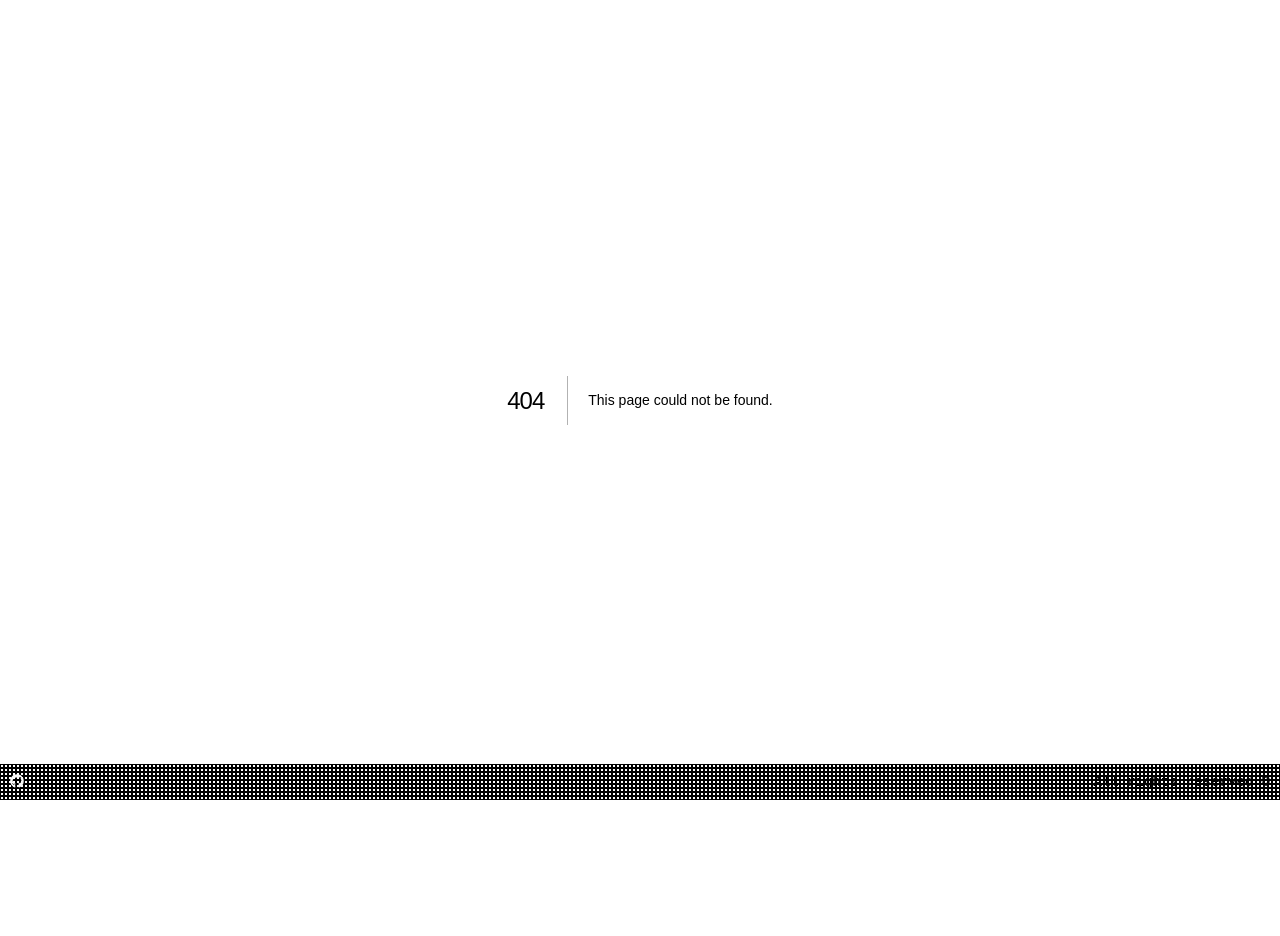
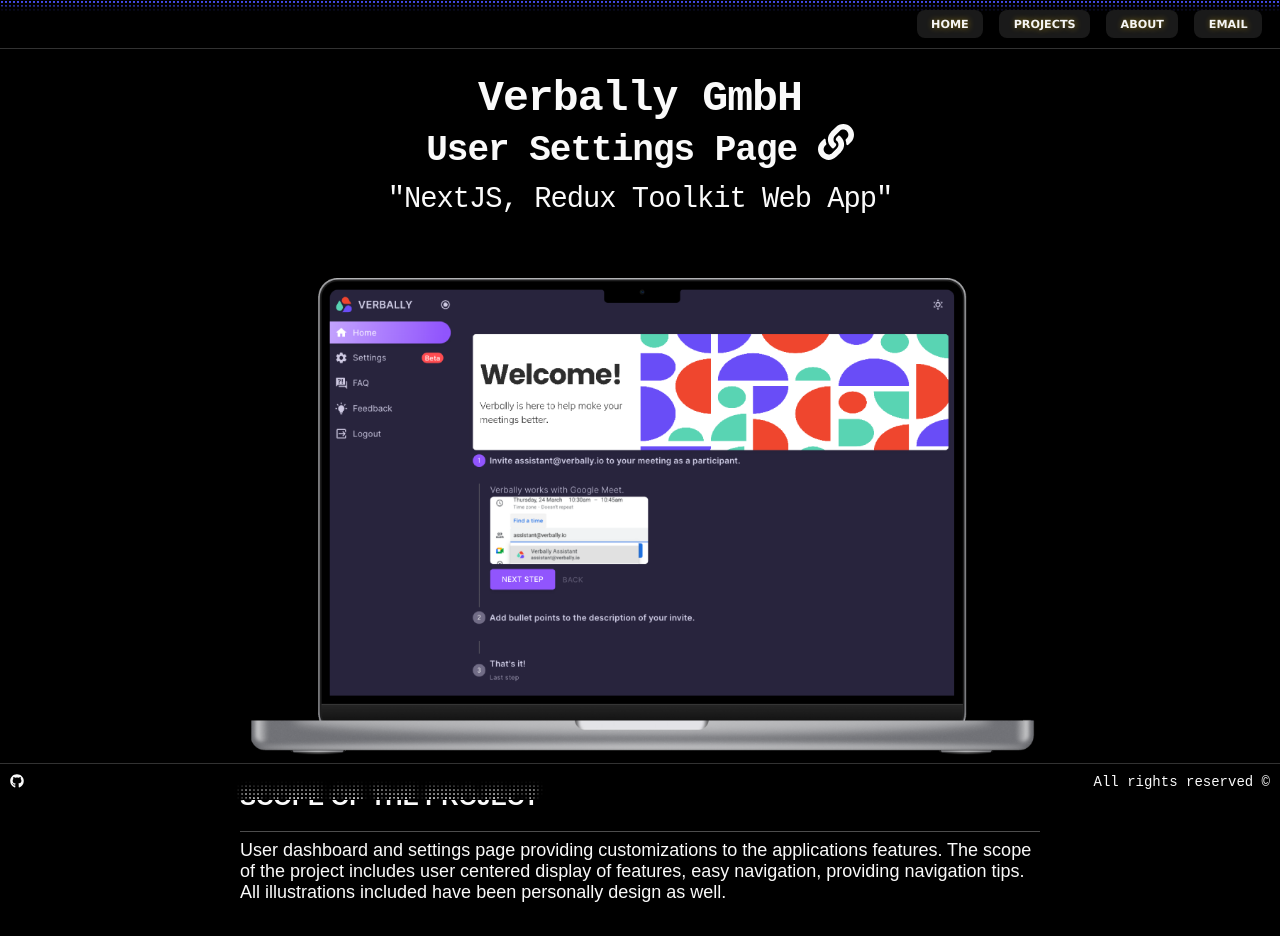
Before and after one commit to h-aburesha/my-next-website, a Next.js app: page /projects/7 in a window 1280 px wide. Before the commit this address had no page. Shown: the top 936 px of the page. Before the commit the page ends 800 px from the top, so only its background shows below. Built offline with nearby package versions, Linux system fonts and the light colour scheme.

Commit message:
Add project 7

```diff
--- /dev/null
+++ b/pages/projects/7.tsx
@@ -0,0 +1,192 @@
+import { motion, useScroll, useSpring } from "framer-motion";
+import Link from "next/link";
+import Image from "next/image";
+import { FaLink } from "react-icons/fa";
+
+import verballyHomePageImage from "../../public/verbally_pics/homepage.png";
+import verballyModalPopupImage from "../../public/verbally_pics/modal-popup.png";
+import verballyTooltipTextImage from "../../public/verbally_pics/tooltip-text.png";
+import verballyVerticalNavImage from "../../public/verbally_pics/vertical-nav.gif";
+import verballyTooltipImage from "../../public/verbally_pics/tooltip-img.gif";
+import verballySkeletonsImage from "../../public/verbally_pics/skeletons.gif";
+import verballySpinnerImage from "../../public/verbally_pics/spinner.gif";
+import verballyTimedDialog from "../../public/verbally_pics/timer-dialog.gif";
+import Navbar from "../components/navbar";
+
+function Project7() {
+    const { scrollYProgress } = useScroll();
+    const scaleX = useSpring(scrollYProgress, {
+        stiffness: 100,
+        damping: 30,
+        restDelta: 0.001,
+    });
+
+    return (
+        <>
+            <Navbar />
+            <h1>
+                <code style={{ fontWeight: "bold", fontSize: "1.2em" }}>
+                    Verbally GmbH
+                </code>
+                <br />
+                <code style={{ fontWeight: "bold", fontSize: "1em" }}>
+                    User Settings Page{" "}
+                </code>
+                <a target={"_blank"} href="https://app.verbally.io/">
+                    <FaLink />
+                </a>
+                <br />
+                <code
+                    style={{
+                        fontStyle: "normal",
+                        fontWeight: "lighter",
+                        fontSize: "0.8em",
+                    }}
+                >
+                    &quot;NextJS, Redux Toolkit Web App&quot;
+                </code>
+            </h1>
+
+            <article>
+                <Image
+                    src={verballyHomePageImage}
+                    placeholder="blur"
+                    alt="verbally's meeting assistant home page"
+                    width={800}
+                    priority={true}
+                    loading="eager"
+                />
+                <h2 style={{ fontWeight: "bolder" }}>SCOPE OF THE PROJECT</h2>
+                <hr />
+                <p>
+                    User dashboard and settings page providing customizations to
+                    the applications features. The scope of the project includes
+                    user centered display of features, easy navigation,
+                    providing navigation tips. All illustrations included have
+                    been personally design as well.
+                </p>
+
+                <h2 style={{ fontWeight: "bolder" }}>FEATURES:</h2>
+                <hr />
+                <br />
+                <h3 style={{ fontWeight: "bolder" }}>1- POPUP MODAL</h3>
+                <hr />
+                <br />
+                <Image
+                    src={verballyModalPopupImage}
+                    placeholder="blur"
+                    loading="eager"
+                    alt="verbally's meeting assistant home page"
+                    width={600}
+                    style={{
+                        borderRadius: "4px",
+                        boxShadow: "rgb(255 255 255 / 45%) 4px 3px 9px",
+                    }}
+                />
+                <br />
+                <h3 style={{ fontWeight: "bolder" }}>
+                    2- TOOLTIP TEXT INFO DISPLAY
+                </h3>
+                <hr />
+                <br />
+                <Image
+                    src={verballyTooltipTextImage}
+                    placeholder="blur"
+                    loading="eager"
+                    alt="verbally's meeting assistant home page"
+                    width={600}
+                    style={{
+                        borderRadius: "4px",
+                        boxShadow: "rgb(255 255 255 / 45%) 4px 3px 9px",
+                    }}
+                />
+                <br />
+                <h3 style={{ fontWeight: "bolder" }}>
+                    3- VERTICAL NAVIGATION MENU
+                </h3>
+                <hr />
+                <br />
+                <Image
+                    src={verballyVerticalNavImage}
+                    alt="verbally's meeting assistant home page"
+                    width={600}
+                    style={{
+                        borderRadius: "4px",
+                        boxShadow: "rgb(255 255 255 / 45%) 4px 3px 9px",
+                    }}
+                />
+                <br />
+                <h3 style={{ fontWeight: "bolder" }}>
+                    4- TOOLTIP IMAGE DISPLAY
+                </h3>
+                <hr />
+                <br />
+                <Image
+                    src={verballyTooltipImage}
+                    alt="verbally's meeting assistant home page"
+                    width={600}
+                    style={{
+                        borderRadius: "4px",
+                        boxShadow: "rgb(255 255 255 / 45%) 4px 3px 9px",
+                    }}
+                />
+                <br />
+                <h3 style={{ fontWeight: "bolder" }}>
+                    5- PLACEHOLDER SKELETONS
+                </h3>
+                <hr />
+                <p>
+                    This is designed to display placeholders styled after the
+                    actual component, that display similar grey figures till API
+                    calls are fulfilled and component is propagated.{" "}
+                </p>
+                <br />
+                <Image
+                    src={verballySkeletonsImage}
+                    alt="verbally's meeting assistant home page"
+                    width={600}
+                    style={{
+                        borderRadius: "4px",
+                        boxShadow: "rgb(255 255 255 / 45%) 4px 3px 9px",
+                    }}
+                />
+                <br />
+                <h3 style={{ fontWeight: "bolder" }}>
+                    6- SPINNER PLACEHOLDER FOR IMAGES
+                </h3>
+                <hr />
+                <br />
+                <Image
+                    src={verballySpinnerImage}
+                    alt="verbally's meeting assistant home page"
+                    width={600}
+                    style={{
+                        borderRadius: "4px",
+                        boxShadow: "rgb(255 255 255 / 45%) 4px 3px 9px",
+                    }}
+                />
+                <br />
+                <h3 style={{ fontWeight: "bolder" }}>
+                    7- TIMED DIALOG TO ALLOW TIME FOR SETTINGS PROPAGATION
+                </h3>
+                <hr />
+                <br />
+                <Image
+                    src={verballyTimedDialog}
+                    alt="verbally's meeting assistant home page"
+                    width={600}
+                    style={{
+                        borderRadius: "4px",
+                        boxShadow: "rgb(255 255 255 / 45%) 4px 3px 9px",
+                    }}
+                />
+                <br />
+            </article>
+            <br />
+
+            <motion.div className="progress-bar" style={{ scaleX }} />
+        </>
+    );
+}
+
+export default Project7;
```
